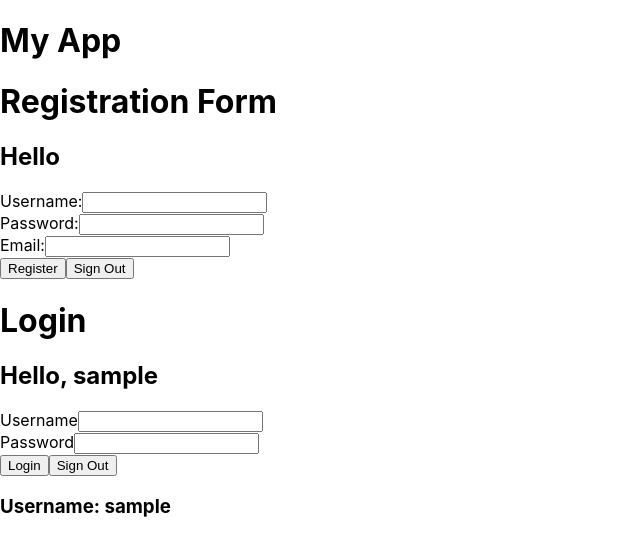
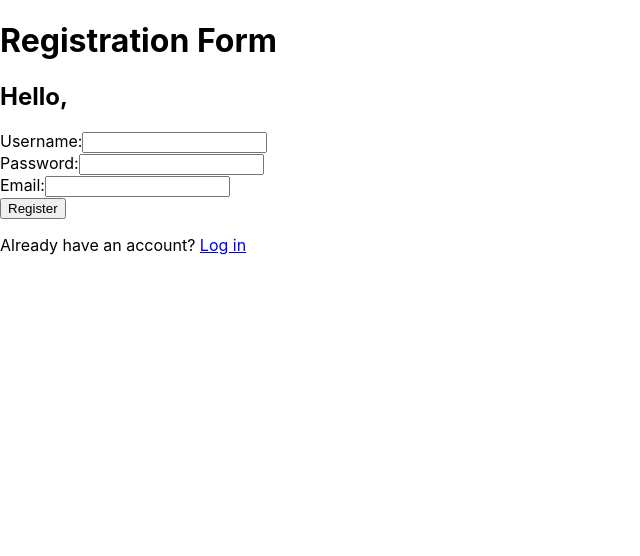
Before and after one commit to sf-alexo/task-man, a React (Create React App) app in the folder public/: page /registration in a window 1280 px wide. Shown: the top 556 px of the page, without its empty margins (0-640 px from the left). Built offline with nearby package versions, Linux system fonts and the light colour scheme; sample sign-in values are in the browser's storage.

Commit message:
finished with routing

```diff
--- a/public/package.json
+++ b/public/package.json
@@ -16,6 +16,7 @@
     "jwt-decode": "^3.1.2",
     "react": "^18.2.0",
     "react-dom": "^18.2.0",
+    "react-router-dom": "^6.14.1",
     "react-scripts": "5.0.1",
     "typescript": "^4.9.5",
     "web-vitals": "^2.1.4",
--- a/public/src/App.tsx
+++ b/public/src/App.tsx
@@ -1,5 +1,7 @@
 import React from 'react';
 import Login from './Login';
+import ManagerPage from './ManagerPage';
+import { BrowserRouter, Router, Route, Routes, Link } from "react-router-dom";
 import Registration from './Registration';
 import jwt_decode from 'jwt-decode';
 
@@ -18,15 +20,15 @@ const App: React.FC = () => {
 
   return (
     <div>
-      <h1>My App</h1>
-      <Registration /> {/* Render the RegistrationForm component */}
-      <Login /> {/* Render the Login component */}
-            {token && (
-        <div>
-          {username && <h3>Username: {username}</h3>}
-        </div>
-      )}
+      <BrowserRouter>
+        <Routes>
+        <Route path="/registration" element={<Registration />} />
+        <Route path="/" element={<Login />} />
+        <Route path="/manager" element={<ManagerPage />} />
+        </Routes>
+      </BrowserRouter>
     </div>
+
   );
 };
 
--- a/public/src/Login.tsx
+++ b/public/src/Login.tsx
@@ -1,5 +1,6 @@
 import React, { useState, useEffect } from 'react';
 import { Formik, Form, Field, ErrorMessage } from 'formik';
+import { Link, useNavigate } from 'react-router-dom';
 import * as Yup from 'yup';
 import axios from 'axios';
 import jwt_decode from 'jwt-decode';
@@ -11,6 +12,7 @@ const LoginSchema = Yup.object().shape({
 
 const Login = () => {
   const [username, setUsername] = useState<string>('FRIEND');
+  const navigate = useNavigate();
 
   useEffect(() => {
     const token = localStorage.getItem('token');
@@ -28,6 +30,7 @@ const Login = () => {
       const decoded = jwt_decode(accessToken) as { username: string };
       setUsername(decoded.username);
       setSubmitting(false);
+      navigate('/manager');
     } catch (error) {
       console.error(error);
     }
@@ -68,6 +71,9 @@ const Login = () => {
           </Form>
         )}
       </Formik>
+      <p>
+        Don't have an account? <Link to="/registration">Register</Link>
+      </p>
     </div>
   );
 };
--- /dev/null
+++ b/public/src/ManagerPage.tsx
@@ -0,0 +1,36 @@
+import React, { useState, useEffect } from 'react';
+import { useNavigate } from 'react-router-dom';
+import jwt_decode from 'jwt-decode';
+
+const ManagerPage = () => {
+  const [username, setUsername] = useState<string>('FRIEND');
+  const navigate = useNavigate();
+
+  useEffect(() => {
+    const token = localStorage.getItem('token');
+    if (token) {
+      const decoded = jwt_decode(token) as { username: string, id: string };
+      setUsername(decoded.username);
+    } else {
+      navigate('/');
+    }
+  }, [navigate]);
+
+  const handleSignOut = () => {
+    localStorage.removeItem('token');
+    setUsername('FRIEND');
+    navigate('/');
+  };
+
+  return (
+    <div>
+      <h2>Hello, {username}</h2>
+      <h1>Manager Page</h1>
+      <button type="button" onClick={handleSignOut}>
+          Sign Out
+      </button>
+    </div>
+  );
+};
+
+export default ManagerPage;
--- a/public/src/Registration.tsx
+++ b/public/src/Registration.tsx
@@ -1,5 +1,6 @@
 import React, { useState } from 'react';
 import { Formik, Form, Field, ErrorMessage } from 'formik';
+import { Link, useNavigate } from 'react-router-dom';
 import * as Yup from 'yup';
 import axios from 'axios';
 import jwt_decode from 'jwt-decode';
@@ -12,6 +13,9 @@ const RegistrationSchema = Yup.object().shape({
 
 const Registration: React.FC = () => {
   const [username, setUsername] = useState<string>('');
+  const token = localStorage.getItem('token');
+  console.log(token);
+  const navigate = useNavigate();
 
 const handleFormSubmit = async (values: {
   username: string;
@@ -39,21 +43,18 @@ const handleFormSubmit = async (values: {
       localStorage.setItem('token', accessToken);
       const decoded = jwt_decode(accessToken) as { username: string };
       setUsername(decoded.username);
+      navigate('/manager');
     }
   } catch (error) {
     console.error(error);
   }
 };
 
-  const handleSignOut = () => {
-    localStorage.removeItem('token');
-    setUsername('');
-  };
 
   return (
     <div>
       <h1>Registration Form</h1>
-      <h2>Hello</h2>
+      <h2>Hello, {username}</h2>
       <Formik
         initialValues={{ username: '', password: '', email: '' }}
         validationSchema={RegistrationSchema}
@@ -76,11 +77,11 @@ const handleFormSubmit = async (values: {
             <ErrorMessage name="email" component="div" />
           </div>
           <button type="submit">Register</button>
-          <button type="button" onClick={handleSignOut}>
-            Sign Out
-          </button>
         </Form>
       </Formik>
+      <p>
+        Already have an account? <Link to="/">Log in</Link>
+      </p>
     </div>
   );
 };
```
Also changed, not shown: 1 other file (tests, documents, lock files or other folders).
